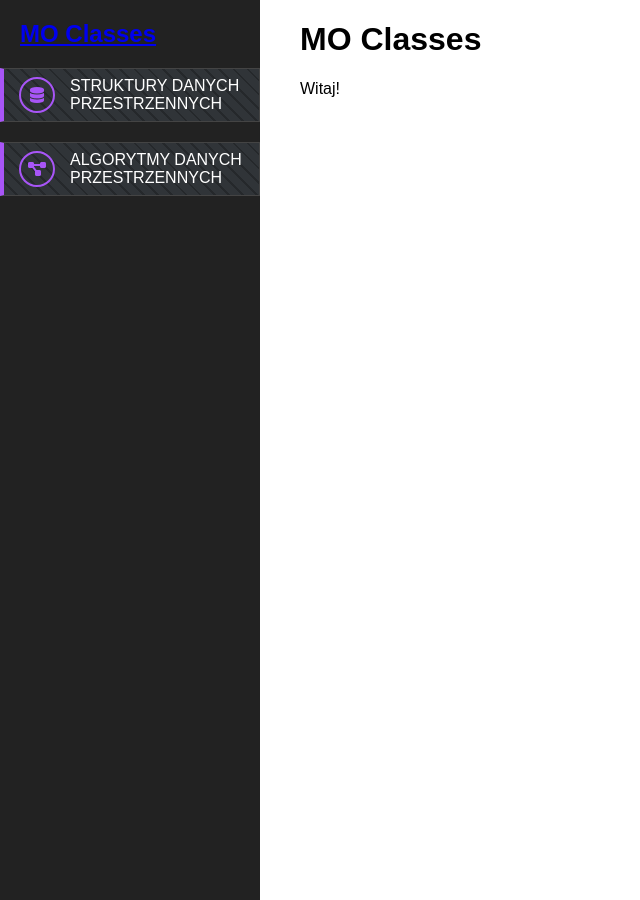
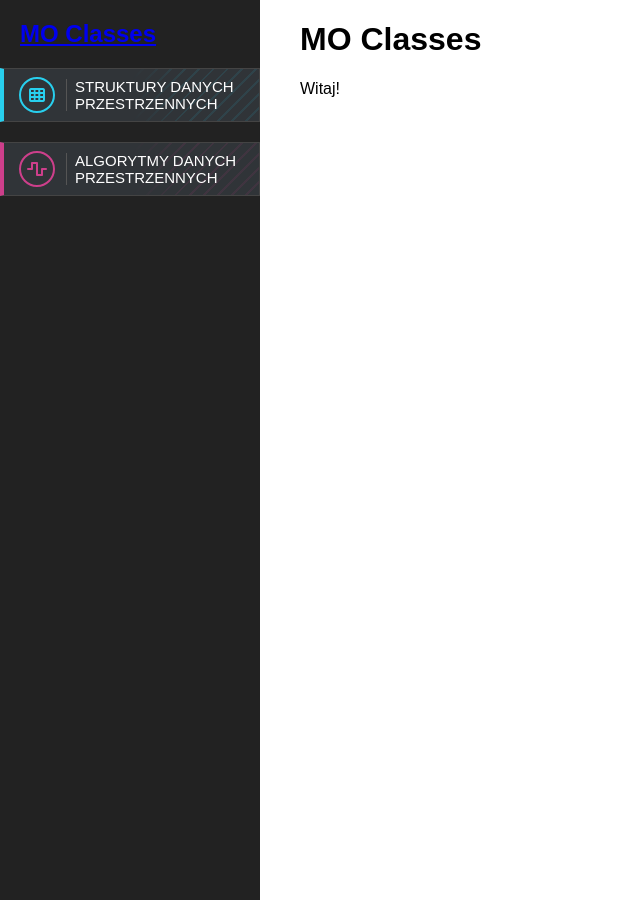
Before and after one commit to MateuszOsko/mo-dydaktyka, a Jekyll site: the page built from index.md, in a window 1280 px wide. Shown: the whole page, without its empty margins (0-640 px from the left). Built offline with Jekyll 4.4.1, drawn with Linux system fonts in a browser that asks for light colours; nearby versions of some CDN libraries.

Commit message:
stylizacja 3

```diff
--- a/_layouts/default.html
+++ b/_layouts/default.html
@@ -16,10 +16,10 @@
             </h1>
         </a>
 
-        <div class="course">
+        <div class="course" style="--course-color: #28cfee;">
             <div class="course-button">
                 <div class="course-icon">
-                    <i class="fas fa-database"></i>
+                    <i class="fa-solid fa-table-cells"></i>
                 </div>
                 <span>STRUKTURY DANYCH PRZESTRZENNYCH</span>
             </div>
@@ -41,10 +41,10 @@
             </div>
         </div>
 
-        <div class="course">
+        <div class="course" style="--course-color: #cd3f8b;">
             <div class="course-button">
                 <div class="course-icon">
-                    <i class="fas fa-diagram-project"></i>
+                    <i class="fa-solid fa-wave-square"></i>
                 </div>
                 <span>
                     ALGORYTMY DANYCH PRZESTRZENNYCH</span>
--- a/style.css
+++ b/style.css
@@ -31,17 +31,45 @@ body {
             padding-left: 15px;
             height: 52px;
 
-            background: repeating-linear-gradient(45deg,
-                    #303438 0 8px,
-                    #25282b 8px 10px);
+            position: relative;
+            overflow: hidden;
+
+            background: #303438;
 
             border: 1px solid #444;
-            border-left: 4px solid #a855f7;
+            border-left: 4px solid var(--course-color);
 
             color: white;
             cursor: pointer;
 
             transition: 0.2s;
+
+            &::after {
+                content: "";
+                position: absolute;
+                top: 0;
+                right: 0;
+                bottom: 0;
+                width: 50%;
+
+                background: repeating-linear-gradient(-45deg,
+                        transparent 0 8px,
+                        color-mix(in srgb,
+                            var(--course-color) 10%,
+                            transparent) 8px 10px);
+
+                -webkit-mask-image: linear-gradient(to right,
+                        transparent 0%,
+                        black 40%,
+                        black 100%);
+
+                mask-image: linear-gradient(to right,
+                        transparent 0%,
+                        black 40%,
+                        black 100%);
+
+                pointer-events: none;
+            }
 
             .course-icon {
                 width: 32px;
@@ -51,19 +79,52 @@ body {
                 align-items: center;
                 justify-content: center;
 
-                border: 2px solid #a855f7;
+                border: 2px solid var(--course-color);
                 border-radius: 50%;
 
-                color: #a855f7;
+                color: var(--course-color);
                 flex-shrink: 0;
+
+                position: relative;
+
+                &::after {
+                    content: "";
+                    position: absolute;
+
+                    left: 45px;
+                    height: 32px;
+                    width: 1px;
+
+                    background: #555;
+                }
+            }
+
+            span {
+                padding-left: 5px;
+
+                position: relative;
+                z-index: 1;
+
+                font-size: 15px;
+                font-weight: 500;
+                line-height: 1.15;
             }
         }
 
         .course-button:hover {
-            border-left-color: #c084fc;
-            background: repeating-linear-gradient(45deg,
-                    #35303b 0 8px,
-                    #28242c 8px 10px);
+            border-left-color: color-mix(in srgb,
+                    var(--course-color) 80%,
+                    white);
+
+            background: #35303b;
+
+            &::after {
+                background: repeating-linear-gradient(-45deg,
+                        transparent 0 8px,
+                        color-mix(in srgb,
+                            var(--course-color) 14%,
+                            transparent) 8px 10px);
+            }
         }
 
         .course-blocks {
```
